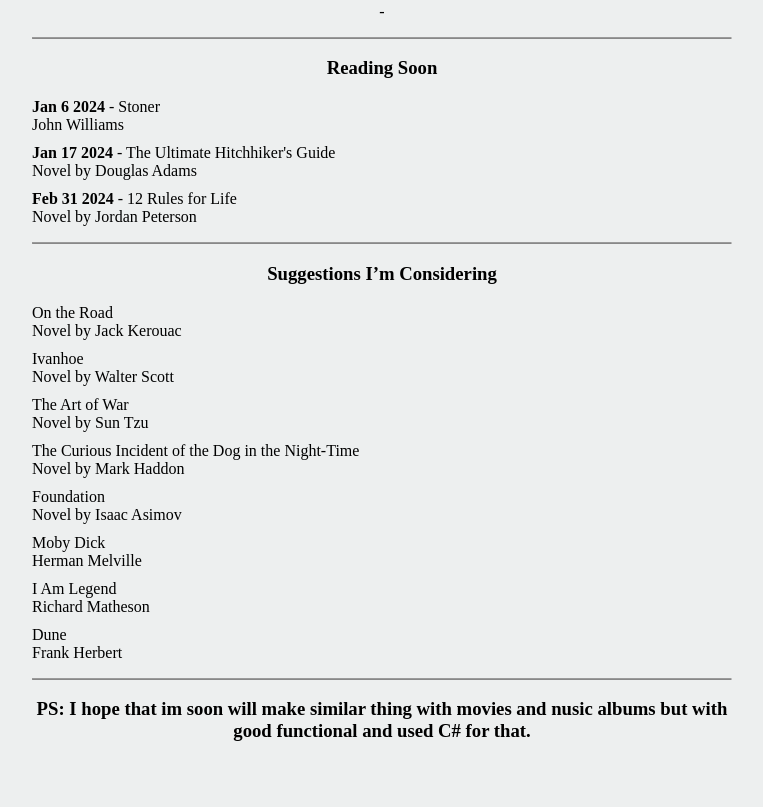
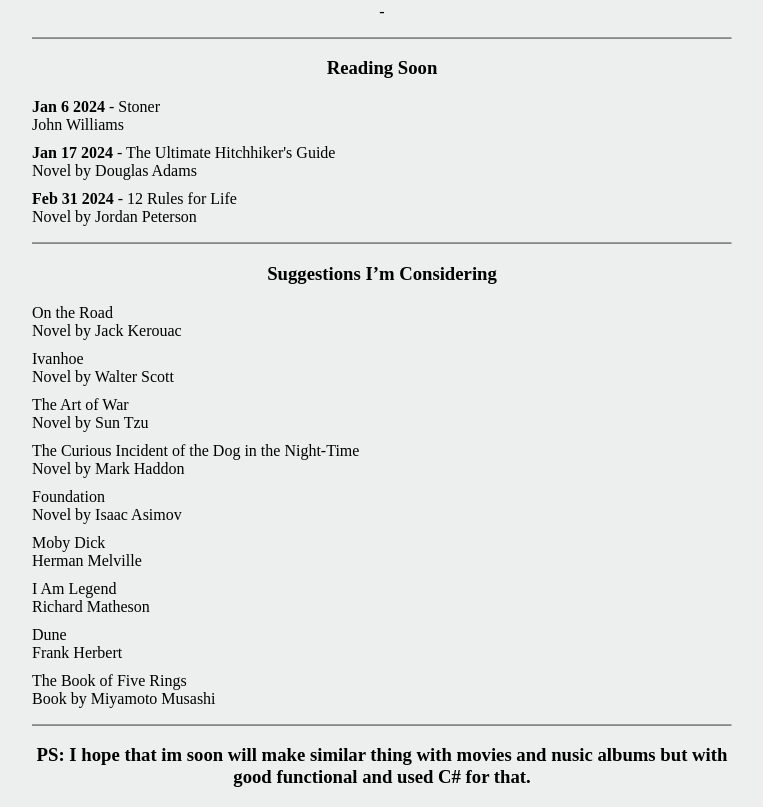
Before and after one commit to shulzhenkodanylo/Personal_WebPage, a plain HTML site: page index.html in a window 1280 px wide. Shown: the part 524-1331 px from the top of the page, without its empty margins (258-1021 px from the left). Before the commit the page ends 1285 px from the top, so only its background shows below. Drawn offline with Linux system fonts and the light colour scheme; files that its build step writes are made by us from their sources.

Commit message:
Add The Book of Five Rings Book by Miyamoto Musashi

```diff
--- a/index.html
+++ b/index.html
@@ -50,6 +50,8 @@ Novel by Walter Scott</li>
     <li>Moby Dick<br>Herman Melville</li>
     <li>I Am Legend <br>Richard Matheson</li>
     <li>Dune<br>Frank Herbert</li>
+    <li>The Book of Five Rings<br>Book by Miyamoto Musashi
+</li>
     </ul>
     <hr class="line">
     <h3 class="ps"><strong>PS:</strong> I hope that im soon will make similar thing with movies and nusic albums but with good functional and used C# for that.</h3>
```
